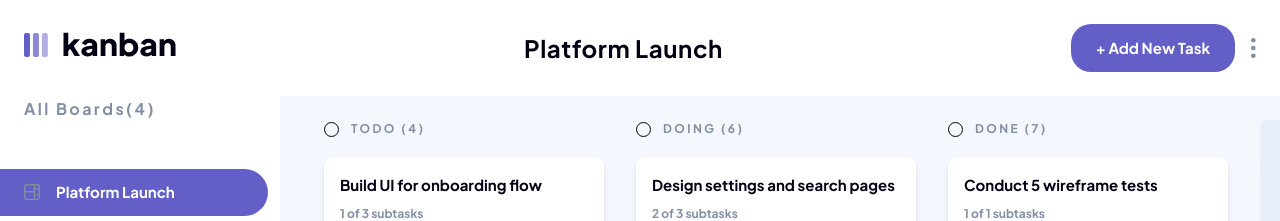
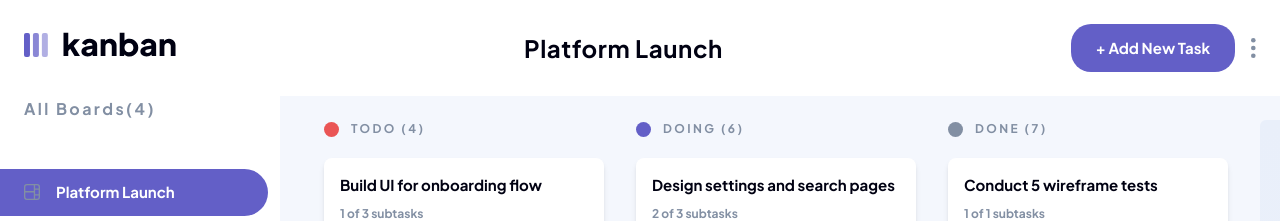
Before and after one commit to vinuman/Kanban-task-manager, a React (Vite) app: page / in a window 1280 px wide. Shown: the top 221 px of the page. Built offline with nearby package versions, Linux system fonts and the light colour scheme.

Commit message:
color tags for column items

```diff
--- a/src/TaskContent.jsx
+++ b/src/TaskContent.jsx
@@ -42,6 +42,7 @@ const TaskContent = () => {
     setEditTaskData(data);
     setEditTaskVisible(true);
   };
+  var colorArray = ["#EA5555", "#635FC7", "#828FA3", "#49C4E5", "#999966"];
 
   if (!board.length) {
     return (
@@ -69,10 +70,16 @@ const TaskContent = () => {
         }`}
       >
         {board && board[selectedIndex].columns.length ? (
-          board[selectedIndex].columns.map((column) => (
+          board[selectedIndex].columns.map((column, index) => (
             <div key={generateKey()} className="min-w-[280px]">
               <div className="flex items-center gap-[12px]">
-                <div className={`w-[15px] h-[15px] rounded-full border`}></div>
+                <div
+                  style={{
+                    backgroundColor:
+                      index > 4 ? colorArray[index - 5] : colorArray[index],
+                  }}
+                  className={`w-[15px] h-[15px] rounded-full`}
+                ></div>
                 <h2 className=" text-white1 text-[12px] tracking-[2.4px] uppercase font-bold">
                   {column.name} ({column.tasks.length})
                 </h2>
```
